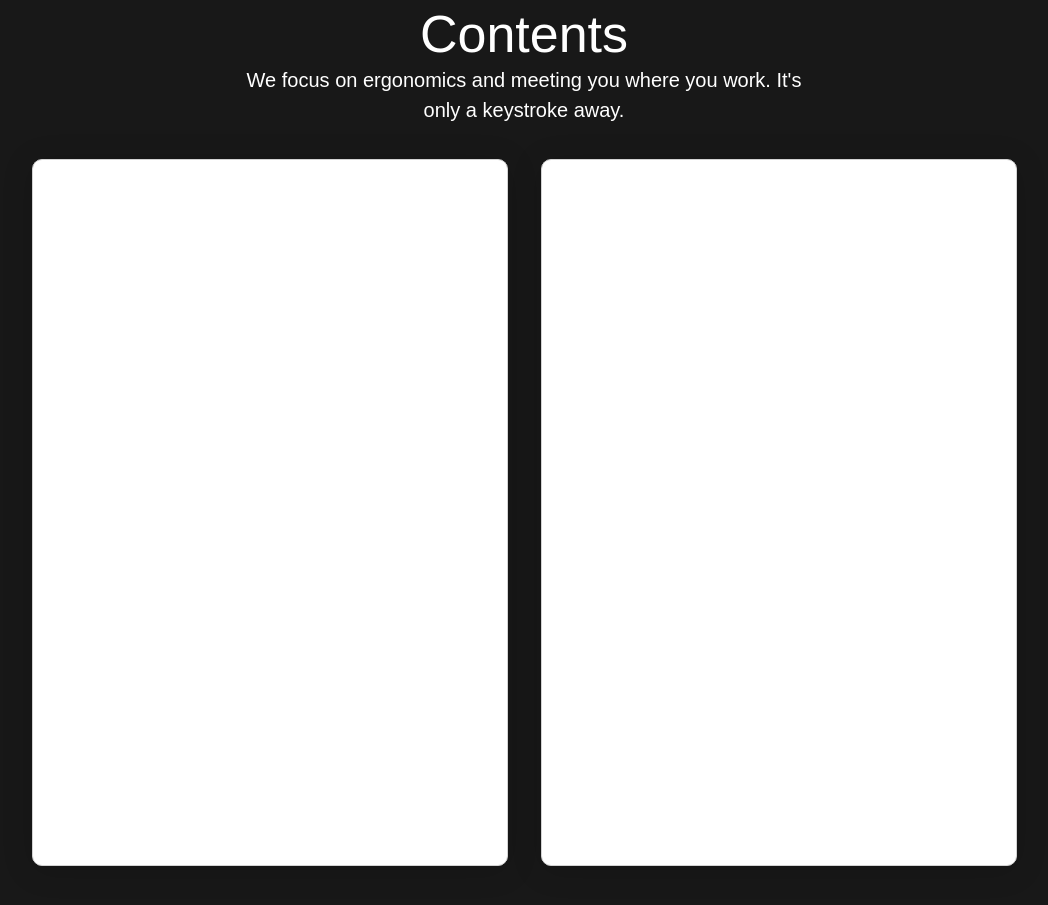
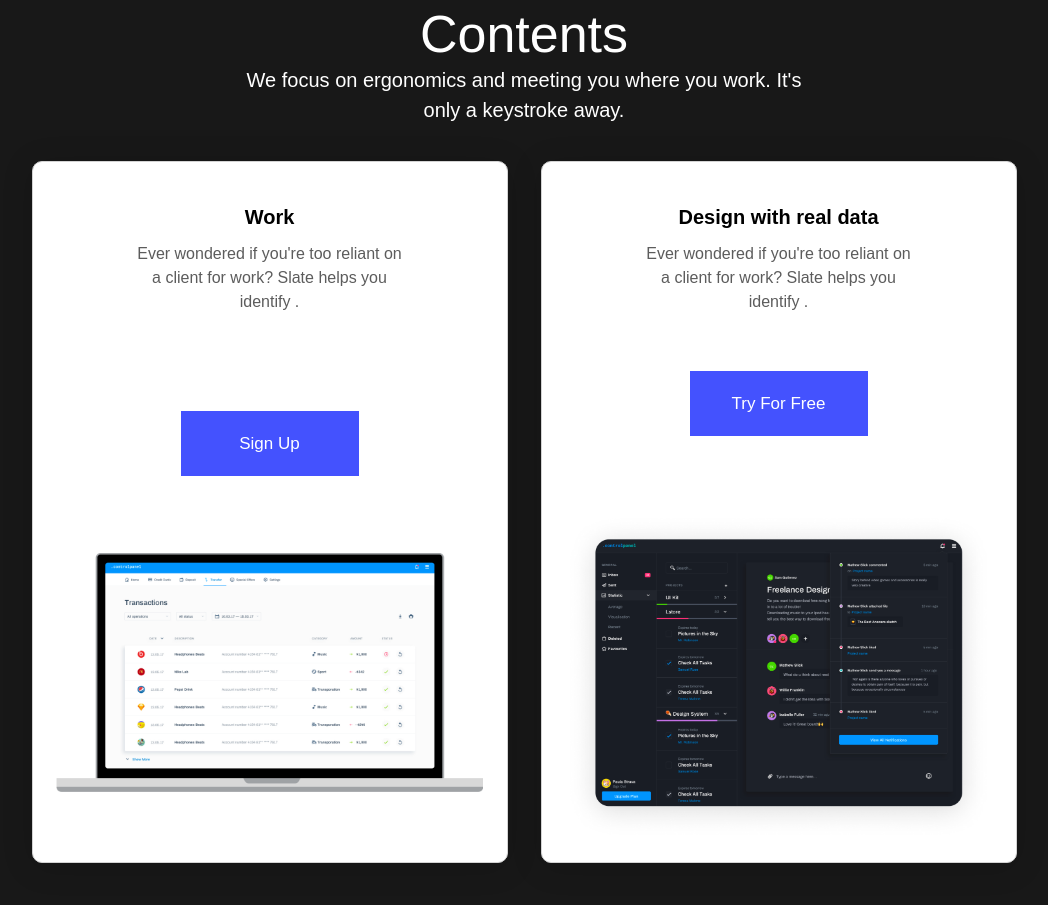
Before and after one commit to Raphael-Goulart/Figma-Land-Front-end-Challenge, a plain HTML site: page index.html in a window 1280 px wide. Shown: the part 2987-3892 px from the top of the page, without its empty margins (116-1164 px from the left). Drawn offline with Linux system fonts and the light colour scheme; a web font is replaced by a local one.

Commit message:
área do card conteúdo finalizado

```diff
--- a/css/style.css
+++ b/css/style.css
@@ -3,6 +3,7 @@
     --cor-botoes-try-signup:#4452FE;
     --cor-letra: #fff;
     --fonte-letras: 'Khula', sans-serif;
+
 }
 
 body {
@@ -313,7 +314,7 @@ body {
   padding: 40px 0px;
   gap: 57px;
   width: 476px;
-  height: 624.52px;
+  height: 620px;
   background: #FFFFFF;
   border: 1px solid #D3D3D3;
   box-shadow: 0px 4px 31px rgba(0, 0, 0, 0.15);
@@ -327,9 +328,40 @@ body {
   padding: 40px 0px;
   gap: 57px;
   width: 476px;
-  height: 624.52px;
+  height: 620px;
   background: #FFFFFF;
   border: 1px solid #D3D3D3;
   box-shadow: 0px 4px 31px rgba(0, 0, 0, 0.15);
   border-radius: 10px;
 }
+
+.cartoes_sobre {
+  display: flex;
+  flex-direction: column;
+  align-items: center;
+  padding: 0px;
+  gap: 10px;
+  width: 288px;
+  height: 152px;
+}
+
+.cartoes_sobre h1 {
+  font-weight: bold;
+  font-size: 20px;
+  line-height: 30px;
+  color: #000000;
+}
+
+.cartoes_sobre p{
+  font-weight: 400;
+  font-size: 16px;
+  line-height: 24px;
+  text-align: center;
+  color: #5C5C5C;
+  width: 268px;
+  height: 72px;
+}
+
+.cartoes_img{
+  margin-top: 20px;
+}
--- a/index.html
+++ b/index.html
@@ -112,8 +112,25 @@
       </div>
 
       <div class="cartoes">
-        <div class="cartoes--1"></div>
-        <div class="cartoes--2"></div>
+        <div class="cartoes--1">
+          <div class="cartoes_sobre">
+            <h1>Work</h1>
+            <p>Ever wondered if you're too reliant on a client for work? Slate helps you identify .</p>
+          </div>
+          <button class="cabecalho_botao--1">Sign Up</button>
+          <img src="/images/MacbookPro.png" alt="Imagem de um notebook" width="90%" class="cartoes_img">
+        </div>
+
+        <div class="cartoes--2">
+          <div class="cartoes_sobre">
+            <h1>Design with real data</h1>
+            <p>Ever wondered if you're too reliant on a client for work? Slate helps you identify .</p>
+          </div>
+          <div class="cartoes_botao">
+            <button class="cabecalho_botao--1">Try For Free</button>
+          </div>
+          <img src="/images/BoardNotifications.png" alt="Imagem de um notebook" width="90%" class="cartoes_img">
+        </div>
       </div>
 
 
```
